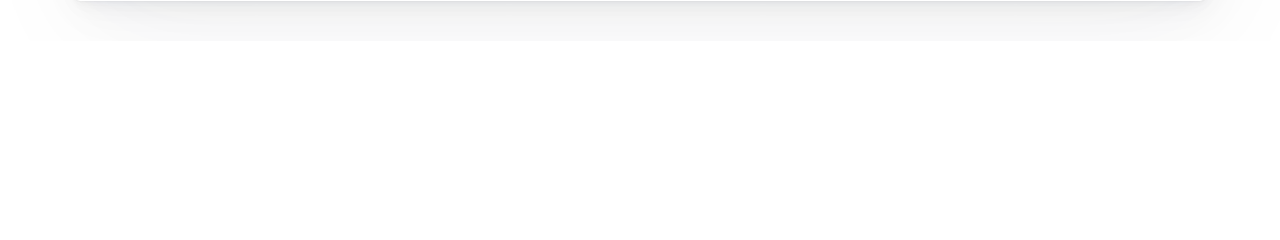
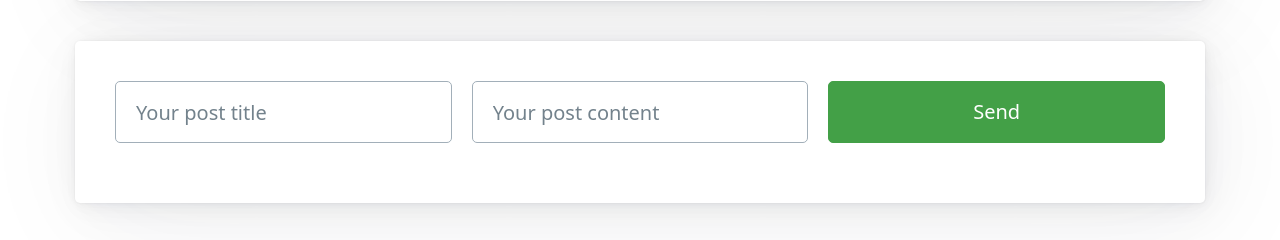
Before and after one commit to alnahian2003/alpine, a plain HTML site: page index.html in a window 1280 px wide. Shown: the part 1384-1624 px from the top of the page. Before the commit the page ends 1425 px from the top, so only its background shows below. Drawn offline with nearby package versions, Linux system fonts and the light colour scheme.

Commit message:
Two Way Data Binding

```diff
--- a/index.html
+++ b/index.html
@@ -136,5 +136,55 @@
         </div>
       </div>
     </article>
+
+    <!-- Two Way Data Binding  -->
+    <article
+      x-data="{
+      post: null,
+
+      form: {
+        title: '',
+        body: '',
+        userId: 1
+      },
+
+      submit(){
+        if(this.form.title == '' && this.form.body == ''){
+         return alert('Cannot leave fields empty');
+        }
+
+        fetch('https://jsonplaceholder.typicode.com/posts', {
+          method: 'POST',
+          headers: {'Content-type':'application/json; charset=UTF-8'},
+          body: JSON.stringify(this.form)
+
+        })
+        .then((response) => response.json())
+        .then(post => this.post = post);
+      }
+  }"
+    >
+      <form @submit.prevent="submit" class="grid">
+        <input
+          type="text"
+          :value="form.title"
+          x-model="form.title"
+          placeholder="Your post title"
+        />
+        <input
+          type="text"
+          :value="form.body"
+          x-model="form.body"
+          placeholder="Your post content"
+        />
+        <input type="submit" value="Send" />
+      </form>
+
+      <div>
+        <template x-if="post">
+          <h2 x-text="post.title"></h2>
+        </template>
+      </div>
+    </article>
   </body>
 </html>
```
